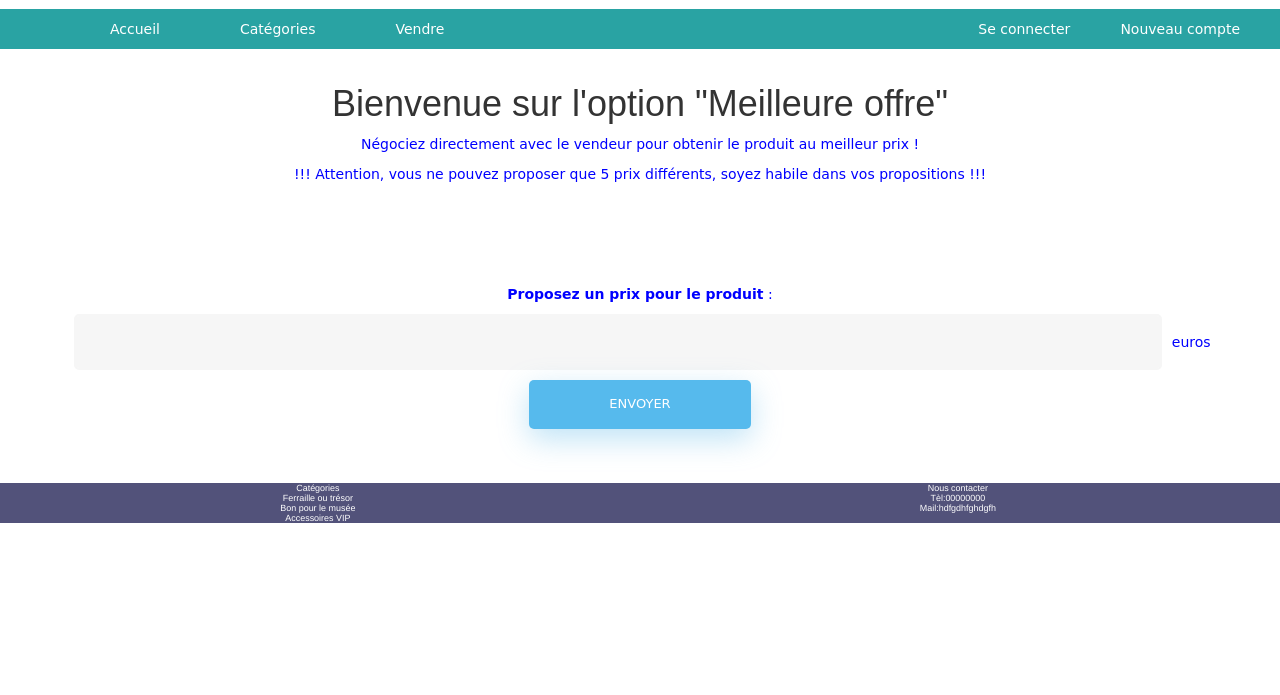
After one commit to HugJax/ECEPiscine, a PHP site: page /propositionPrix.php in a window 1280 px wide. The commit adds this page. Shown: the part 105-800 px from the top of the page. Run offline with PHP 8.4, Linux system fonts and the light colour scheme.

Commit message:
Demande de saisie de proposition de prix
Cette version permet de faire saisir un prix à l'utilisateur connecté et détecte combien de fois il a entré une valeur. Ce code doit être adapté au code final et en attente de la version concernant le vendeur

```diff
--- /dev/null
+++ b/propositionPrix.php
@@ -0,0 +1,171 @@
+<?php
+    session_start();
+?>
+
+<html>
+    <head>
+        <link rel="icon" href="images/favicon.ico">
+        <title>eBay ECE :: Home</title>
+        <meta charset="UTF-8">
+        <meta name="viewport" content="width=device-width, initial-scale=1.0">
+        <link href="sheet.css" rel="stylesheet" type="text/css">
+        <style>
+            .bg {
+              background-image: url("images/fond2.png");
+              height: 13%;
+              padding: 0;
+              margin: 0;
+              background-position: center;
+              background-repeat: no-repeat;
+              background-size: cover;
+            }
+            .footer {
+               left: 0;
+               bottom: 0;
+               width: 100%;
+               font-size: 0.8em;
+               background-color:#52527a;
+               color: white;
+               text-align: center;
+            }
+            .nav-bar{
+                background: #29a3a3;
+                color: aliceblue;
+                height:40px;
+                text-align: center;
+                margin-bottom:15px;
+                margin-top: 0;
+                padding: 0;
+            }
+            .nav-bar.fixed{
+              position:fixed;
+              top:0;
+                right: 0;
+                left: 0;
+              z-index: auto;
+            }
+        </style>
+        <link rel= "stylesheet" href="https://maxcdn.bootstrapcdn.com/bootstrap/3.3.7/css/bootstrap.min.css">
+        <script type="text/javascript" src="navbar.js"></script>
+        <script src= "https://ajax.googleapis.com/ajax/libs/jquery/3.3.1/jquery.min.js"> </script>
+        <script src= "https://maxcdn.bootstrapcdn.com/bootstrap/3.3.7/js/bootstrap.min.j s"> </script>
+        <script>
+            $(window).scroll(function (event) {
+            var y = $(this).scrollTop();
+            if (y >= 125) {
+              $('.nav-bar').addClass('fixed');
+            } else {
+              $('.nav-bar').removeClass('fixed');
+            }
+          });
+        </script>
+    </head>
+
+    <body>
+        <div class="bg"></div>
+        <div class="header-home">
+            <div class="nav-bar">
+                <ul>
+                    <li style="margin-right: 60px; margin-left: 60px;">
+                        <a class="underlineHover" href="Home.php" style='text-decoration:none;'>
+                            <div style='color:white;font-family: comic sans ms;'>Accueil</div>
+                        </a>
+                    </li>
+                    <li style="margin-right: 60px;">
+                        <a class="underlineHover" href="#" style='text-decoration:none;'>
+                            <div style='color:white;font-family: comic sans ms;'>Catégories</div>
+                        </a>
+                    </li>
+                    <li style="margin-right: 60px;">
+                        <a class="underlineHover" href="#" style='text-decoration:none;'>
+                            <div style='color:white;font-family: comic sans ms;'>Vendre</div>
+                        </a>
+                    </li>
+                    <?php
+                        if(isset($_SESSION['ID']))
+                        {
+                            echo "<li style='float: right; margin-right: 30px'><a class='underlineHover' href='logout.php?logout=true' style='text-decoration:none;'><div style='color:white;font-family: comic sans ms;'>Déconnexion</div></a></li><li style='float: right; margin-right: 30px'><a class='underlineHover' href='#' style='text-decoration:none;'><div style='color:white;font-family: comic sans ms;'>Panier</div></a></li><li style='float: right; margin-right: 30px'><a class='underlineHover' href='#' style='text-decoration:none;'><div style='color:white;font-family: comic sans ms';'>".$_SESSION['Nom']." ".$_SESSION['Prenom']."</div></a></li>";
+                        }
+                    else
+                    {
+                        echo "<li style='float: right; margin-right: 30px'><a class='underlineHover' href='newuser.html' style='text-decoration:none;'><div style='color:white;font-family: comic sans ms;'>Nouveau compte</div></a></li><li style='float: right; margin-right: 30px'><a class='underlineHover' href='logIn.html' style='text-decoration:none;'><div style='color:white;font-family: comic sans ms;'>Se connecter</div></a></li>";
+                    }
+                    ?>
+
+                </ul>
+            </div>
+        </div>
+
+
+
+        <!-------Code dédié au chat de négociation -------->
+        <!------------------------------------------------->
+        <!------------------------------------------------->
+        <!------------------------------------------------->
+
+        <!--Style entête-->
+
+        <style type=text/css>
+
+            h1{
+                font-family: fantasy;
+                text-align: center;
+            }
+
+            p{
+                font-family:cursive;
+                text-align: center;
+                color: blue;
+            }
+
+        </style>
+
+        <!--Texte présentation page-->
+
+        <h1> Bienvenue sur l'option "Meilleure offre"</h1>
+        <p>Négociez directement avec le vendeur pour obtenir le produit au meilleur prix !</p>
+        <p>!!! Attention, vous ne pouvez proposer que 5 prix différents, soyez habile dans vos propositions !!!</p>
+        <br><br><br><br>
+        <p> </p>
+
+
+        <form action="chat.php" method="post">
+        <p>
+
+            <label for="prixPropose">Proposez un prix pour le produit </label> : <input type="text" name="prixPropose" id="prixPropose" /> euros <br />
+            <input type="submit" value="Envoyer" />
+	   </p>
+    </form>
+
+
+        <!------------------------------------------------->
+        <!------------------------------------------------->
+        <!------------------------------------------------->
+        <!------Fin  du chat de négociation--------------->
+
+
+
+
+
+
+        <div class="footer">
+            <table class="footer">
+                <tr>
+                    <td>Catégories</td>
+                    <td>Nous contacter</td>
+                </tr>
+                <tr>
+                    <td>Ferraille ou trésor</td>
+                    <td>Tèl:00000000</td>
+                </tr>
+                <tr>
+                    <td>Bon pour le musée</td>
+                    <td>Mail:hdfgdhfghdgfh</td>
+                </tr>
+                <tr>
+                    <td>Accessoires VIP</td>
+                </tr>
+            </table>
+        </div>
+    </body>
+</html>
```
Also changed, not shown: chat.php (+54 -36 lines).
